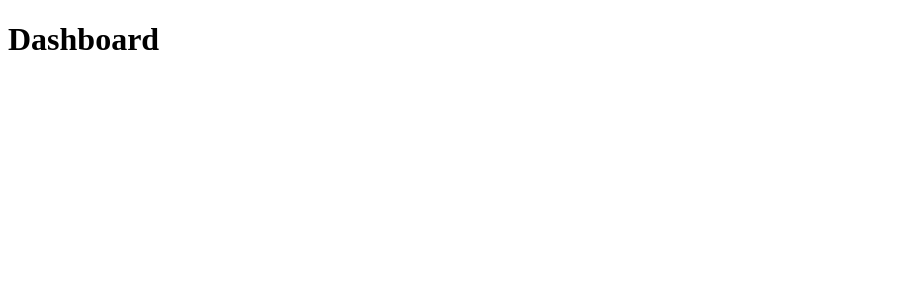
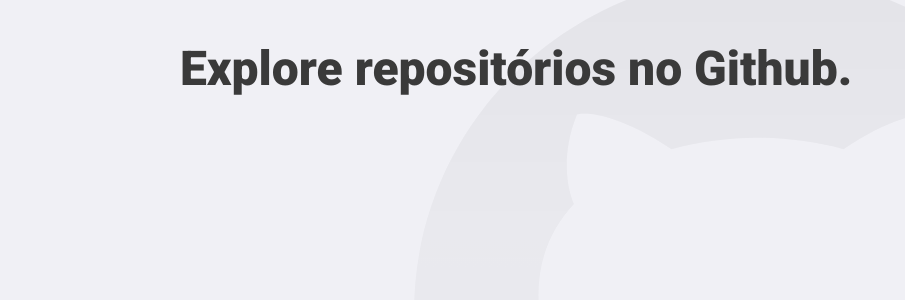
Before and after one commit to rickson-simoes/BC10_react_01, a React (Create React App) app: page / in a window 1280 px wide. Shown: the top 300 px of the page, without its empty margins (0-905 px from the left). Built offline with nearby package versions, Linux system fonts and the light colour scheme.

Commit message:
:art: Styled-Components - :Hammer: react-app-env FIX

```diff
--- a/package.json
+++ b/package.json
@@ -14,6 +14,7 @@
     "react-dom": "^16.13.1",
     "react-router-dom": "^5.2.0",
     "react-scripts": "3.4.1",
+    "styled-components": "^5.1.0",
     "typescript": "~3.7.2"
   },
   "scripts": {
@@ -36,6 +37,7 @@
   },
   "devDependencies": {
     "@types/react-router-dom": "^5.1.5",
+    "@types/styled-components": "^5.1.0",
     "@typescript-eslint/eslint-plugin": "^3.0.0",
     "@typescript-eslint/parser": "^3.0.0",
     "eslint": "^6.8.0",
--- a/public/index.html
+++ b/public/index.html
@@ -5,7 +5,10 @@
     <link rel="icon" href="%PUBLIC_URL%/favicon.ico" />
     <meta name="viewport" content="width=device-width, initial-scale=1" />
     <meta name="theme-color" content="#3A3A3A" />
+
     <title>Github Explorer</title>
+
+    <link href="https://fonts.googleapis.com/css2?family=Roboto:wght@400;900&display=swap" rel="stylesheet">
   </head>
   <body>
     <noscript>You need to enable JavaScript to run this app.</noscript>
--- a/src/App.tsx
+++ b/src/App.tsx
@@ -1,12 +1,16 @@
 import React from 'react';
 import { BrowserRouter } from 'react-router-dom';
 
+import GlobalStyle from './styles/global';
 import Routes from './routes';
 
 const App: React.FC = () => (
-  <BrowserRouter>
-    <Routes />
-  </BrowserRouter>
+  <>
+    <BrowserRouter>
+      <Routes />
+    </BrowserRouter>
+    <GlobalStyle />
+  </>
 );
 
 export default App;
--- a/src/pages/Dashboard/index.tsx
+++ b/src/pages/Dashboard/index.tsx
@@ -1,9 +1,8 @@
 import React from 'react';
-
-// import { Container } from './styles';
+import { Title } from './styles';
 
 const Dashboard: React.FC = () => {
-  return <h1>Dashboard</h1>;
+  return <Title>Explore repositórios no Github.</Title>;
 };
 
 export default Dashboard;
--- /dev/null
+++ b/src/pages/Dashboard/styles.ts
@@ -0,0 +1,6 @@
+import styled from 'styled-components';
+
+export const Title = styled.h1`
+  font-size: 48px;
+  color: #3a3a3a;
+`;
--- a/src/react-app-env.d.ts
+++ b/src/react-app-env.d.ts
@@ -1 +1,2 @@
-// / <reference types="react-scripts" />
+// eslint-disable-next-line spaced-comment
+/// <reference types="react-scripts" />
--- /dev/null
+++ b/src/styles/global.ts
@@ -0,0 +1,30 @@
+import { createGlobalStyle } from 'styled-components';
+import githubBG from '../assets/github-bg.svg';
+
+export default createGlobalStyle`
+  * {
+    margin: 0;
+    padding: 0;
+    outline: 0;
+    box-sizing: border-box;
+  }
+
+  body {
+    background: #F0F0F5 url(${githubBG}) no-repeat 70% top;
+    -webkit-font-smoothing: antialiased;
+  }
+
+  body, input, button {
+    font: 16px Roboto, sans-serif;
+  }
+
+  #root {
+      max-width: 960px;
+      margin: 0 auto;
+      padding: 40px 20px;
+    }
+
+  button {
+    cursor: pointer;
+  }
+`;
```
Also changed, not shown: src/index.tsx (+4 -4 lines), src/assets/github-bg.svg (added), 1 other file (tests, documents, lock files or other folders).
